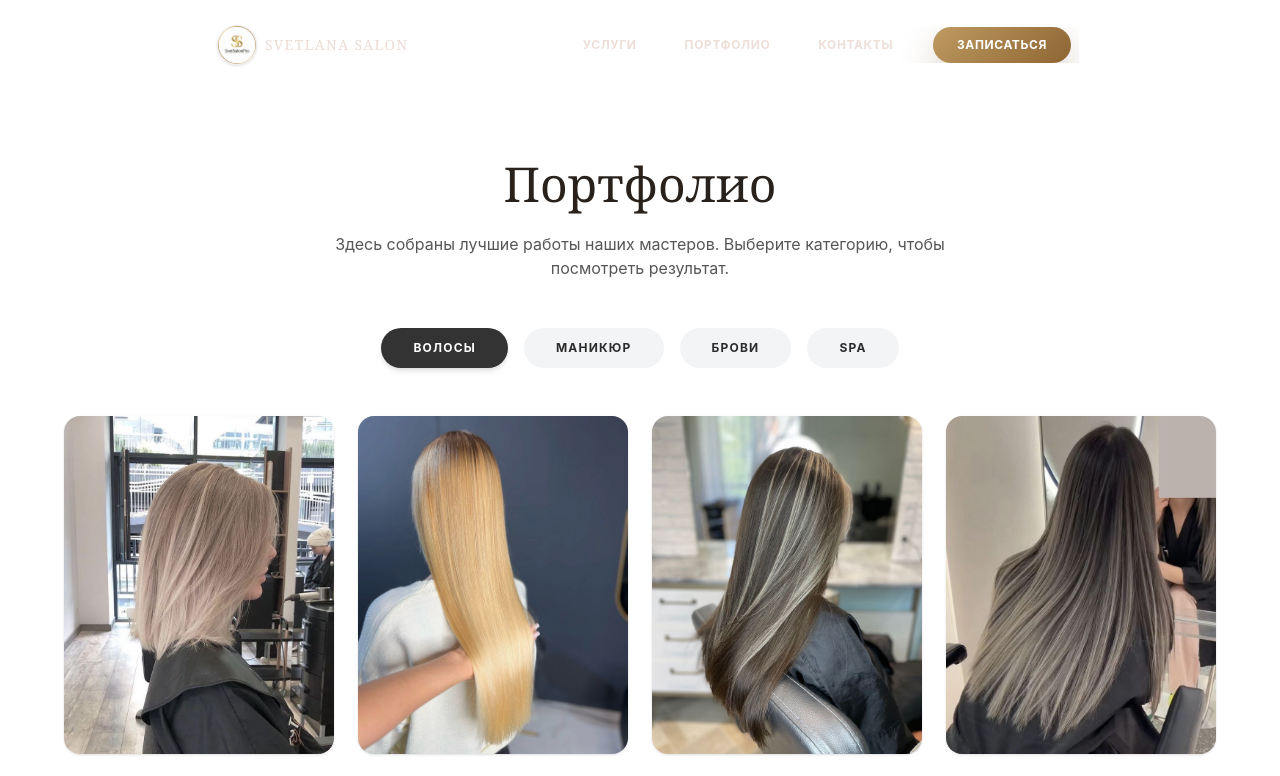
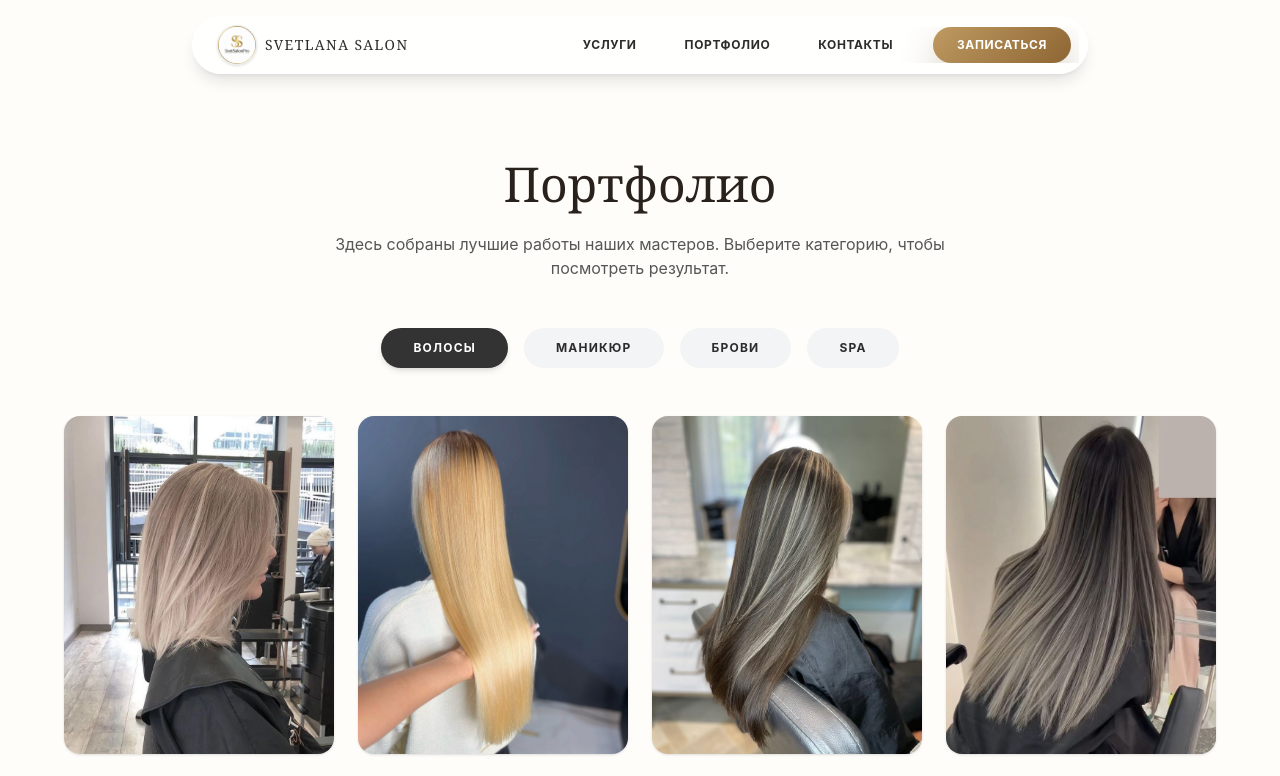
Before and after one commit to Vadimktv/svetlanasalon, a Next.js app: page /portfolio in a window 1280 px wide. Shown: the top 776 px of the page. Built offline with nearby package versions, Linux system fonts and the light colour scheme.

Commit message:
fix: unify portfolio navigation and footer

```diff
--- a/src/app/page.tsx
+++ b/src/app/page.tsx
@@ -425,9 +425,6 @@ export default function Home() {
 
         </div>
 
-        <div className="mt-16 text-[10px] text-[#ebdcd4]/50 tracking-widest uppercase text-center w-full border-t border-white/10 pt-8">
-          © 2026 Svetlana Beauty Salon
-        </div>
       </motion.section>
 
       <BookingModal isOpen={isModalOpen} onClose={() => setModalOpen(false)} />
--- a/src/app/portfolio/page.tsx
+++ b/src/app/portfolio/page.tsx
@@ -40,11 +40,11 @@ export default function PortfolioPage() {
   const [isModalOpen, setModalOpen] = useState(false);
 
   return (
-    <main className="w-full bg-[#ebdcd4] min-h-screen relative z-10">
-      <Navigation onBookingClick={() => setModalOpen(true)} />
+    <main className="w-full min-h-screen bg-[#f7f1e8] relative z-10 overflow-x-hidden">
+      <Navigation onBookingClick={() => setModalOpen(true)} variant="light" />
       <BookingModal isOpen={isModalOpen} onClose={() => setModalOpen(false)} />
 
-      <section className="bg-white pt-32 pb-16 md:pt-40 md:pb-24 px-6 min-h-screen rounded-b-[40px] md:rounded-b-[80px] shadow-[0_10px_40px_rgba(0,0,0,0.05)] relative z-20">
+      <section className="bg-[#fffdf9] pt-32 pb-16 md:pt-40 md:pb-24 px-6 min-h-screen rounded-b-[40px] md:rounded-b-[80px] shadow-[0_10px_40px_rgba(69,45,22,0.08)] relative z-20">
         <div className="max-w-6xl mx-auto">
 
           <div className="text-center mb-12">
--- a/src/components/Navigation.tsx
+++ b/src/components/Navigation.tsx
@@ -3,10 +3,10 @@
 import { motion, useScroll, useMotionValueEvent } from 'framer-motion';
 import { useState } from 'react';
 
-export default function Navigation({ onBookingClick }: { onBookingClick: () => void }) {
+export default function Navigation({ onBookingClick, variant = 'hero' }: { onBookingClick: () => void; variant?: 'hero' | 'light' }) {
   const { scrollY } = useScroll();
   const [hidden, setHidden] = useState(false);
-  const [isScrolled, setIsScrolled] = useState(false);
+  const [isScrolled, setIsScrolled] = useState(variant === 'light');
 
   useMotionValueEvent(scrollY, "change", (latest) => {
     const previous = scrollY.getPrevious() ?? 0;
@@ -16,7 +16,7 @@ export default function Navigation({ onBookingClick }: { onBookingClick: () => v
       setHidden(false);
     }
 
-    setIsScrolled(latest > 50);
+    setIsScrolled(variant === 'light' || latest > 50);
   });
 
   const links = [
```
